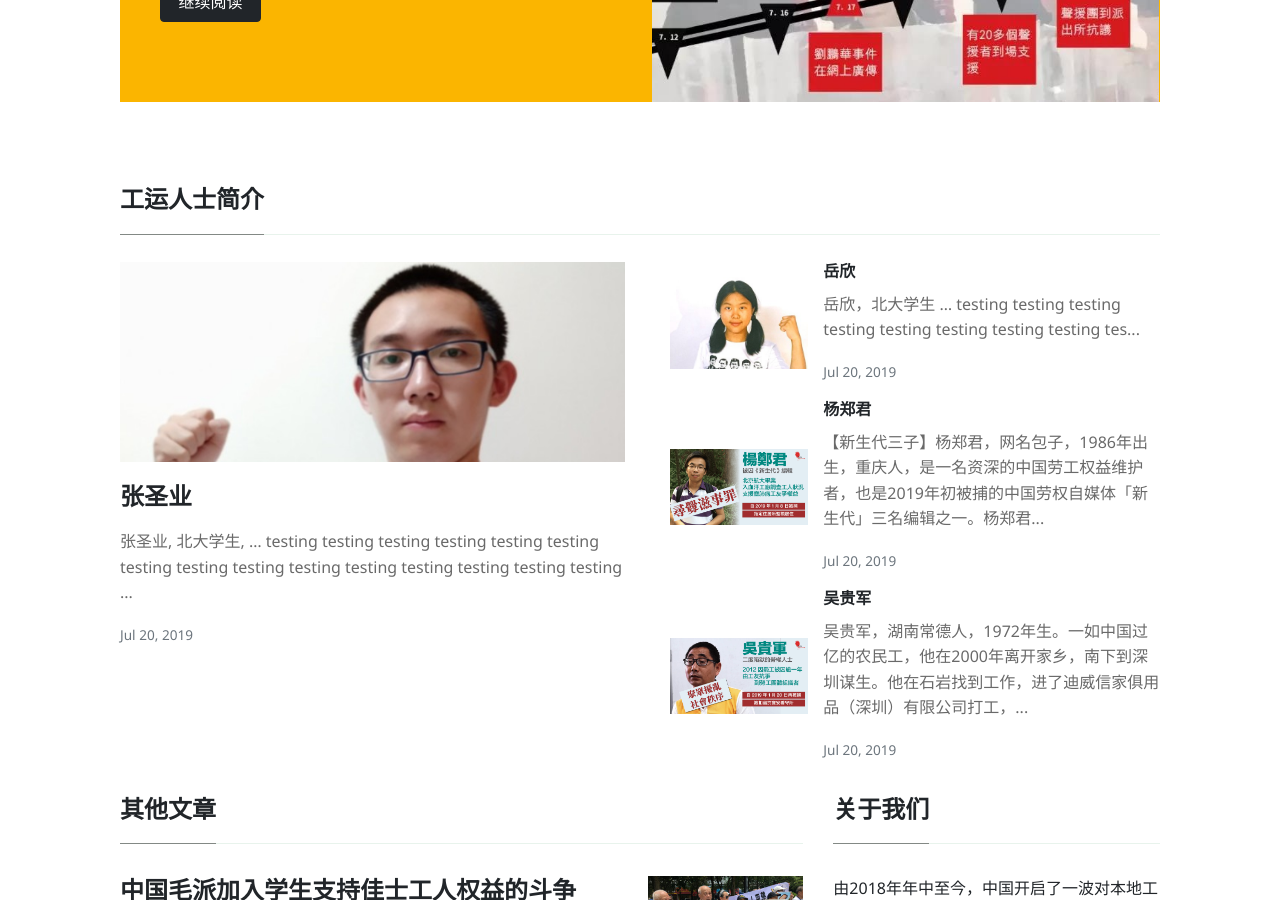
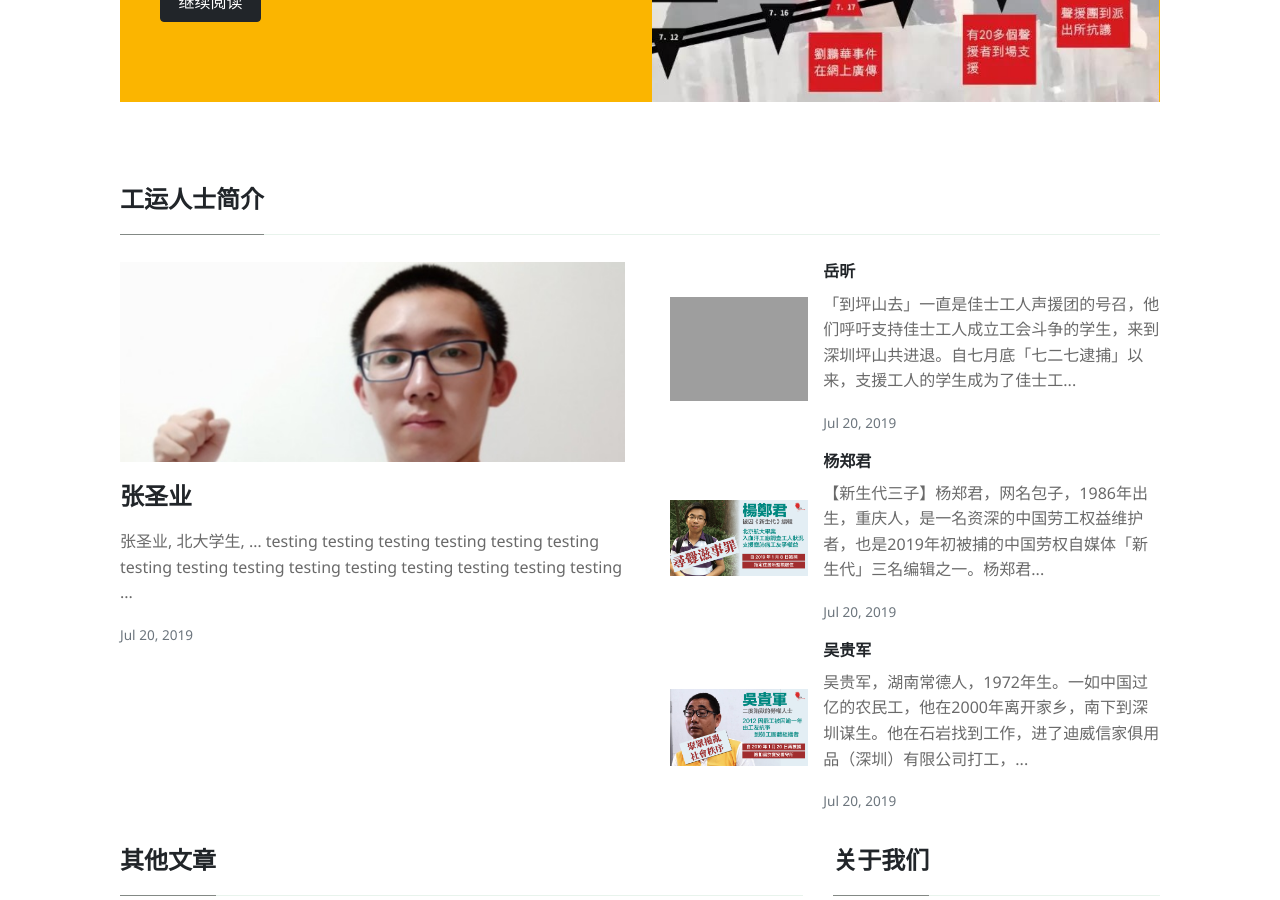
Before and after one commit to laoquan18/laoquan18.github.io, a Jekyll site: the page built from zh/index.html, in a window 1280 px wide and 900 px high, scrolled down 431 px. Built offline with Jekyll 4.4.1, drawn with Linux system fonts in a browser that asks for light colours; nearby versions of some CDN libraries; some of the changed lines change nothing that is shown.

Commit message:
Update 2019-07-20-Yue-Xin_zh.md

```diff
--- a/zh/_posts/2019-07-20-Yue-Xin_zh.md
+++ b/zh/_posts/2019-07-20-Yue-Xin_zh.md
@@ -1,13 +1,35 @@
 ---
 layout: post
-title: "岳欣"
+title: "岳昕"
 date: 2019-07-20
 tags: activists-zh
-image: images/yuexin.jpg
+image: images/yuexin.png
 lang: zh
 lang-ref: 2019-07-20-Yue-Xin
 excerpt_separator: <!--more-->
 
 ---
 
-岳欣，北大学生 ... testing testing testing testing testing testing testing testing testing testing testing testing testing testing testing testing testing testing testing testing testing testing testing testing testing testing testing testing testing testing testing testing testing testing testing testing testing testing testing testing testing testing testing testing testing testing testing testing testing testing testing testing testing testing
+「到坪山去」一直是佳士工人声援团的号召，他们呼吁支持佳士工人成立工会斗争的学生，来到深圳坪山共进退。自七月底「七二七逮捕」以来，支援工人的学生成为了佳士工潮的焦点之一。这场中国南方的工人抗争，得到全国各大学生的联署声援，不少学生身体力行，去到坪山支援运动。在沈梦雨被失踪之后，北大毕业生岳昕成为了声援团的对外代表。她在「八二四清场」那天，跟其余五十多名声援团成员一起被捕，至今尚未能联络。
+
+岳昕的名字为人所识，是今年北大「沈阳事件」中，她与同学向北大追究一宗1988年发生的校园性侵案。当年北大对沈阳警告了事，事隔二十年，受害女生的友人李悠悠在「#metoo运动」的启发下，发公开信揭发事件。虽然南大因此而辞退沈氏，北大却始终对事件三箴其口。及至4月，岳昕与几位同学想到了向大学申请「讯息公开」，要求北大公开其就这宗案件的处理手法。
+
+面对一封「讯息公开」的申请函，作为公营机构的北大，不但没有依据程序批发文件，反而多番滋扰几位学生，逼令她们将申请退回。北大向她的家人施压，又有意无意暗示她的申请会影响其学位资格，甚至将事件提升到「颠覆」的层次。她公开北大对她的打压，被疯狂删帖的公开信，最终上载在「区块链」的交易讯息中，反令中国政府无可奈何。这信我们或许还未读，利用「区块链」抗争的新闻标题，却已传遍大家的Facebook。
+
+在北大Metoo事件之前，她已在《南方周末》当专栏作者，以木田无花的笔名发表文章。她在访问中自言自己中学时是「自由派」，到大学以后，慢慢往左转，成为了一个马克思主义者。
+
+南下到深圳支援运动，对岳昕而言或许并不太远。她在2015年就曾到云南「支教」（支援教学工作），又曾经到更南方的印尼当交换生。她为云南学生带来的教育别开生面，她关心到西部地区农村儿童的性别教育不足，入城工作的农村女生，往往遭到性骚扰以至侵犯，都忍气吞声，不懂反抗；在中国，15至24岁的未婚女生之中，有百分之四怀有身孕。对着一群农村初中女生，她用青瓜教导使用安全套的方法。在中国以至香港，这一条青瓜，都够炸开保守的教育体系了。她的课，既谈女生保护自己的方法，导引她们防止校园性骚扰，又开放学生谈论禁忌的言路，引起了媒体的关注讨论。
+
+在北大，岳昕主修的是外语系印尼语，千岛之国的语言。然后她到了雅加达交换一年。印尼的大学，她认识了当地的左翼学生社团，纪录了首都街头的五一游行。「反共」是印尼至今为止最重要的「政治正确」之一，但工人、农民运动仍然活跃不息。岳昕印尼语流利，以中文发表了不少印尼左翼历史的文章。
+
+<div style="text-align:center"><img src="/images/yuexin1.jpeg" width="90%"/><br>雅加达的五一游行（木田无花摄｜来自时代先锋网）</div><br>
+
+北大的「马会」（马克思主义读书组），读者或许今年略有所闻。一群学生因阅读马克思主义过于认真，竟遭到官方打压。当时被追捕的八人之中，其中一位便是佳士抗争中被捕的时代先锋编辑顾佳悦。她们在北大相识，岳昕视她为启发的战友。北大的左翼学生一直关心校内的工人权利，2015年和2018年，学生都分别发表后勤工人调研报告。2016年，北大发生沙特图书馆工人讨薪事件，想必也影响到一代「北大马会」的学生。
+
+佳士工潮中「到坪山去」的学生团，代表了一代不甘为奴的青年之声。他们大力摆脱自身既有的精英光环，有时自省得有几分过分（例如将自己的出身称作「原罪」），但背后代表的是这群学生与工人阶级共进退的运动想像。在这场运动之中，女权、底层的权利，不会置放在边缘的位置。
+
+「车厢内的人／有责任尽量向前行」，像岳昕这一辈，听的是My Little Airport，在一河之隔的深圳抵抗着。
+
+
+
+<em>图文转自红气球网： <http://redballoonsolidarity.org/3157/></em>
```
